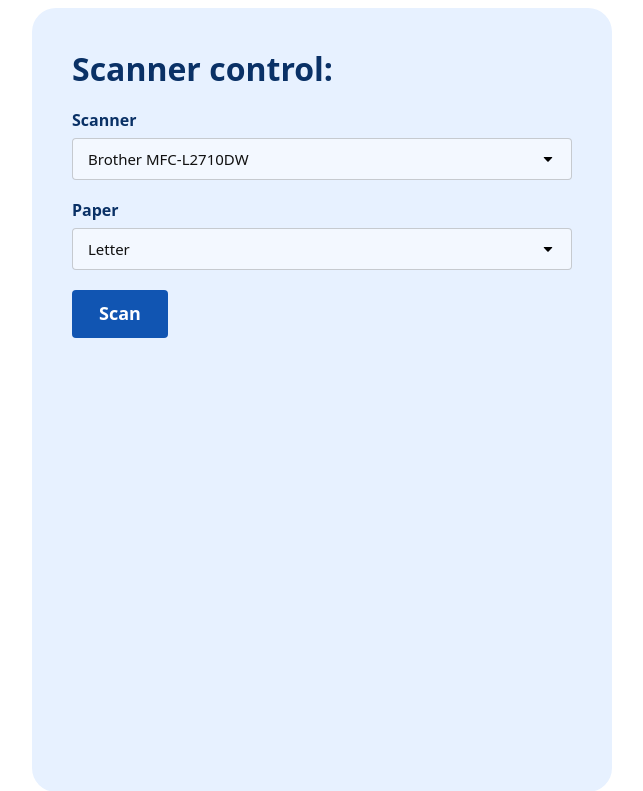
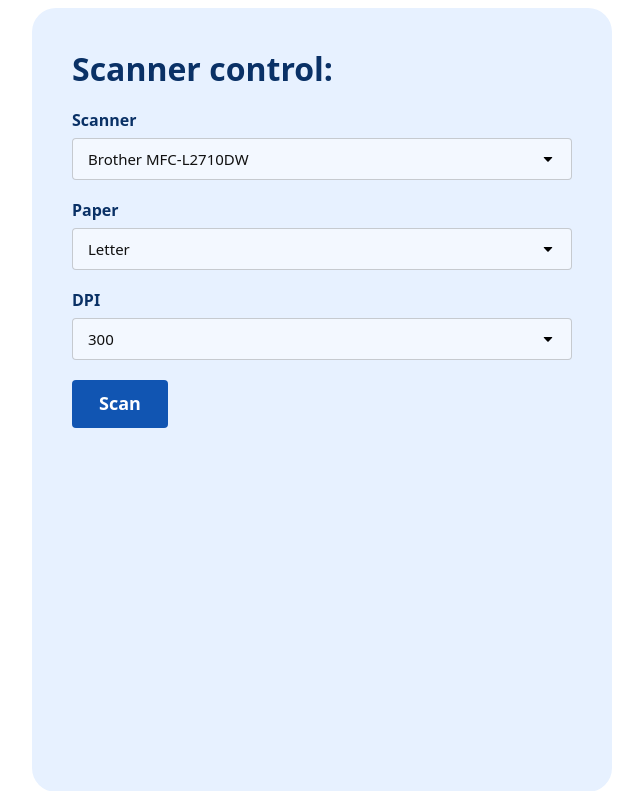
Before and after one commit to 44digits/dockerfiles, a Python web app: template scanner/flask/templates/index.html in a window 1280 px wide. Shown: the top 791 px of the page, without its empty margins (318-961 px from the left). Run offline with Jinja, Linux system fonts and the light colour scheme; the template is opened without the code that fills it, so the values that code supplies are empty.

Commit message:
added DPI pulldown

```diff
--- a/scanner/flask/templates/index.html
+++ b/scanner/flask/templates/index.html
@@ -274,7 +274,7 @@
                         <div class="FieldsGrid__Grid-sc-1luipcv-0 hCmtez">
                            <div class="FieldsGrid__Row-sc-1luipcv-1 gRPRAW">
                               <div class="FormFieldLayout__Container-sc-1m85c11-3 hynaII">
-                                 <label for="lq1allsw" class="FormFieldLayout__Label-sc-1m85c11-0 cyCFdL">Scanner </label>
+                                 <label for="lq1allsw" class="FormFieldLayout__Label-sc-1m85c11-0 cyCFdL">Scanner</label>
                                  <div class="Dropdown__Container-sc-ducso2-2 fxHRJU">
                                     <select id="lq1allsw" aria-required="false" class="Dropdown__Select-sc-ducso2-1 kQuqyo">
                                        <option value="Brother MFC-L2710DW">Brother MFC-L2710DW</option>
@@ -294,12 +294,33 @@
                            </div>
                            <div class="FieldsGrid__Row-sc-1luipcv-1 gRPRAW">
                               <div class="FormFieldLayout__Container-sc-1m85c11-3 hynaII">
-                                 <label for="lq1amq78" class="FormFieldLayout__Label-sc-1m85c11-0 cyCFdL">Paper </label>
+                                 <label for="lq1amq78" class="FormFieldLayout__Label-sc-1m85c11-0 cyCFdL">Paper</label>
                                  <div class="Dropdown__Container-sc-ducso2-2 fxHRJU">
                                     <select id="lq1amq78" aria-required="false" class="Dropdown__Select-sc-ducso2-1 kQuqyo">
                                        <option value="Letter">Letter</option>
                                        <option value="Legal">Legal</option>
                                        <option value="Auto">Auto</option>
+                                    </select>
+                                    <div class="Dropdown__IconContainer-sc-ducso2-3 DcMnt">
+                                       <div class="Icon__IconContainer-sc-11wrh3u-0 iCWzrF">
+                                          <div>
+                                             <svg xmlns="http://www.w3.org/2000/svg" viewBox="0 0 24 24">
+                                                <path fill-rule="evenodd" d="M8.207 10h7.586a.5.5 0 0 1 .353.854l-3.792 3.792a.5.5 0 0 1-.708 0l-3.792-3.792A.5.5 0 0 1 8.207 10Z"></path>
+                                             </svg>
+                                          </div>
+                                       </div>
+                                    </div>
+                                 </div>
+                              </div>
+                           </div>
+                           <div class="FieldsGrid__Row-sc-1luipcv-1 gRPRAW">
+                              <div class="FormFieldLayout__Container-sc-1m85c11-3 hynaII">
+                                 <label for="lq1amq78" class="FormFieldLayout__Label-sc-1m85c11-0 cyCFdL">DPI</label>
+                                 <div class="Dropdown__Container-sc-ducso2-2 fxHRJU">
+                                    <select id="dpi" aria-required="false" class="Dropdown__Select-sc-ducso2-1 kQuqyo">
+                                       <option value="300">300</option>
+                                       <option value="200">200<option>
+                                       <option value="150">150</option>
                                     </select>
                                     <div class="Dropdown__IconContainer-sc-ducso2-3 DcMnt">
                                        <div class="Icon__IconContainer-sc-11wrh3u-0 iCWzrF">
```
